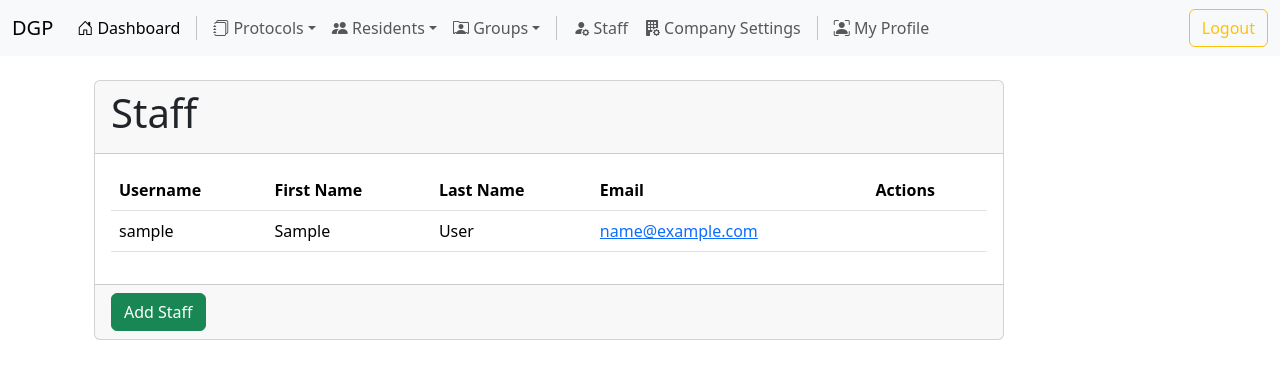
After one commit to jcivitel/django_group_protocol, a Django app: page /staff/ in a window 1280 px wide. The commit adds this page. Shown: the top 379 px of the page. Run offline with Django 5.2, Linux system fonts and the light colour scheme; the visitor is signed in with stand-in values (Sample User, id 1); data comes from the database, SQL or seed files in the repository; some libraries are stand-ins or nearby versions.

Commit message:
add staff page

```diff
--- a/django_grp_frontend/templates/base/navigation.html
+++ b/django_grp_frontend/templates/base/navigation.html
@@ -36,7 +36,7 @@
                 <li class="vr m-2"></li>
                 {% if  user.is_staff %}
                     <li class="nav-item">
-                        <a class="nav-link" aria-current="page" href="#"><i
+                        <a class="nav-link" aria-current="page" href="{% url "staff" %}"><i
                                 class="bi bi-person-fill-gear"></i> Staff</a>
                     </li>
                     <li class="nav-item">
--- /dev/null
+++ b/django_grp_frontend/templates/staff.html
@@ -0,0 +1,39 @@
+{% extends "base/base.html" %}
+
+{% block content %}
+    <div class="container align-content-center">
+        <div class="card col-10">
+            <div class="card-header">
+                <h1>Staff</h1>
+            </div>
+            <div class="card-body">
+                <table class="table">
+                    <tr>
+                        <th>Username</th>
+                        <th>First Name</th>
+                        <th>Last Name</th>
+                        <th>Email</th>
+                        <th>Actions</th>
+                    </tr>
+                    {% for member in members %}
+                        <tr>
+                            <td>{{ member.username }}</td>
+                            <td>{{ member.first_name }}</td>
+                            <td>{{ member.last_name }}</td>
+                            <td><a href="mailto:{{ member.email }}">{{ member.email }}</a></td>
+                            <td>
+                                {% if member.id is not user.id and not member.is_superuser %}
+                                <a href="#" class="btn btn-primary">Edit</a>
+                                <a href="#" class="btn btn-danger">Delete</a>
+                                {% endif %}
+                            </td>
+                        </tr>
+                    {% endfor %}
+                </table>
+            </div>
+        <div class="card-footer">
+            <a href="#" class="btn btn-success">Add Staff</a>
+        </div>
+        </div>
+    </div>
+{% endblock %}
--- a/django_grp_frontend/urls.py
+++ b/django_grp_frontend/urls.py
@@ -16,4 +16,5 @@ urlpatterns = [
     path("group/<int:id>/", views.group, name="group"),
     path("add_group/", views.add_group, name="add_group"),
     path("profile/", views.profile, name="profile"),
+    path("staff/", views.staff, name="staff"),
 ]
--- a/django_grp_frontend/views.py
+++ b/django_grp_frontend/views.py
@@ -1,6 +1,7 @@
 from django.contrib import messages
 from django.contrib.auth import authenticate, login, logout
 from django.contrib.auth.decorators import login_required
+from django.contrib.auth.models import User
 from django.http import HttpResponse
 from django.shortcuts import render, redirect
 from django.template import loader
@@ -184,3 +185,11 @@ def add_group(request):
     template_opts["action"] = "Add"
 
     return HttpResponse(template.render(template_opts, request))
+
+
+@login_required
+def staff(request):
+    template = loader.get_template("staff.html")
+    template_opts = dict()
+    template_opts["members"] = User.objects.all()
+    return HttpResponse(template.render(template_opts, request))
```
